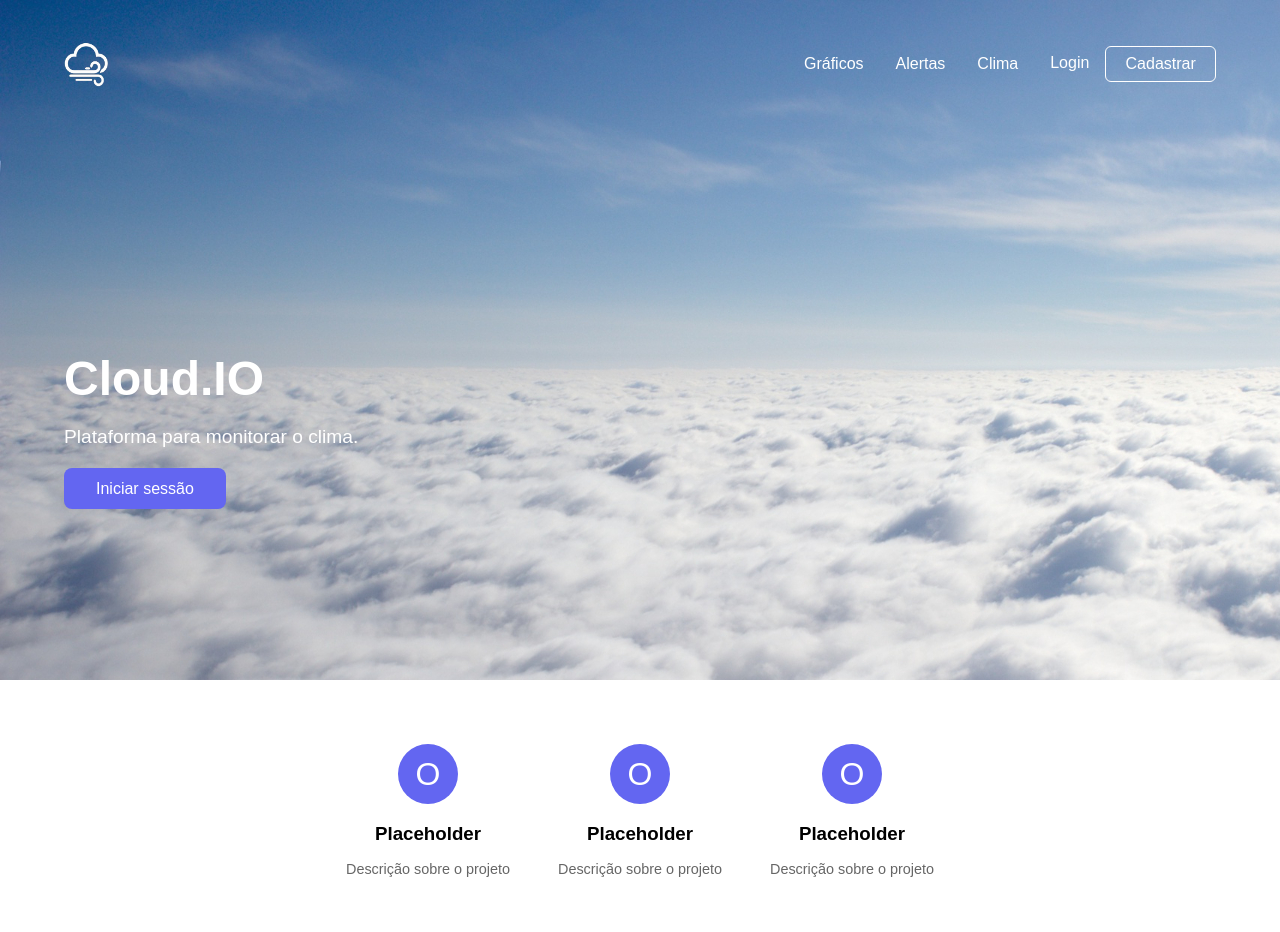
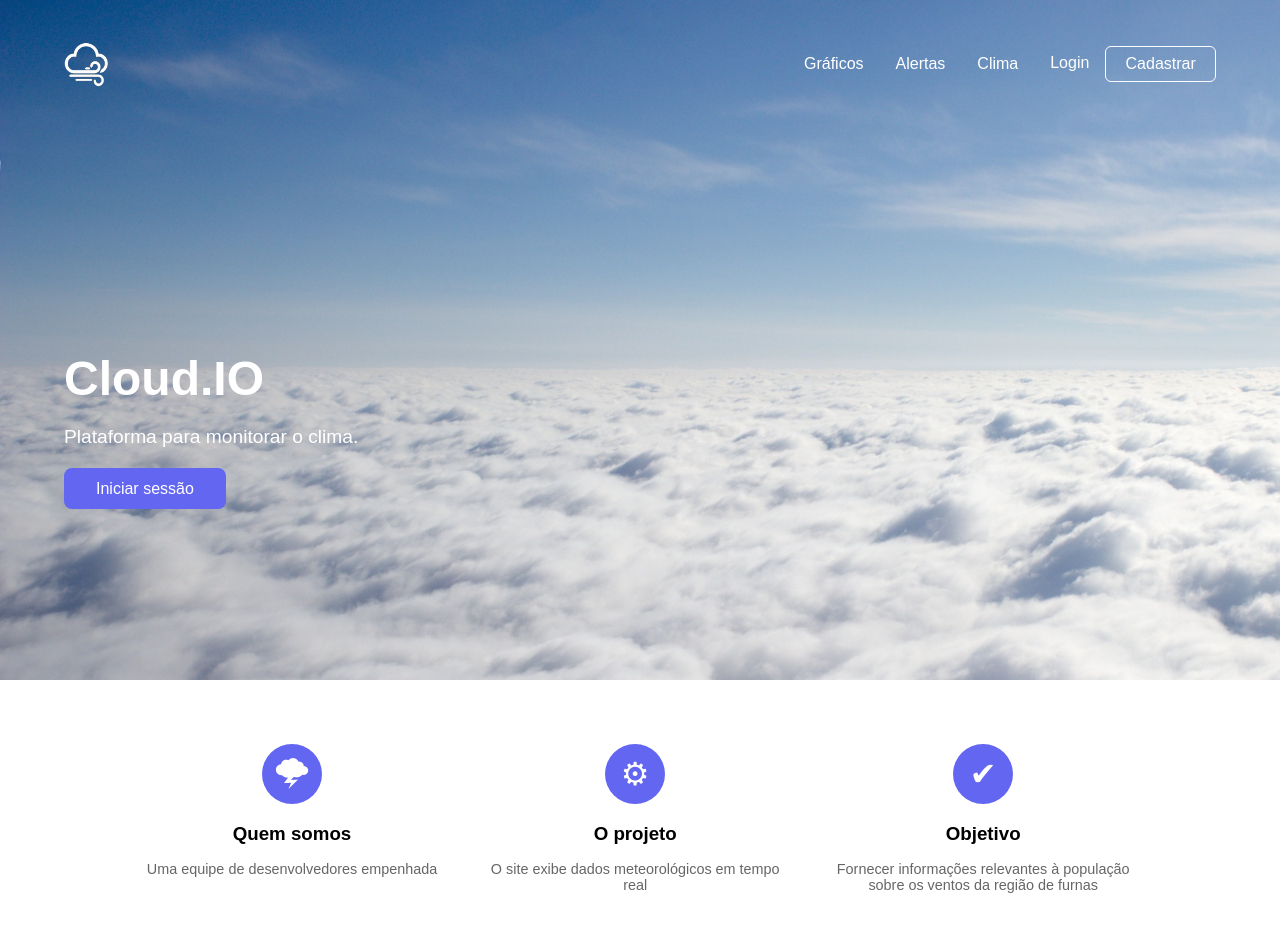
Before and after one commit to AndreHVentura/Cloud.io, a React (Create React App) app in the folder front/: page / in a window 1280 px wide. Shown: the top 932 px of the page. Built offline with nearby package versions, Linux system fonts and the light colour scheme.

Commit message:
Adicionando descrição à pág. inicial

```diff
--- a/front/src/pages/Pagina_Inicial.tsx
+++ b/front/src/pages/Pagina_Inicial.tsx
@@ -18,26 +18,26 @@ const HomePage = () => {
 
       <Features>
         <FeatureCard>
-          <FeatureIcon>O</FeatureIcon>
-          <FeatureTitle>Placeholder</FeatureTitle>
+          <FeatureIcon>🌩</FeatureIcon>
+          <FeatureTitle>Quem somos</FeatureTitle>
           <FeatureDescription>
-            Descrição sobre o projeto
+            Uma equipe de desenvolvedores empenhada
           </FeatureDescription>
         </FeatureCard>
 
         <FeatureCard>
-          <FeatureIcon>O</FeatureIcon>
-          <FeatureTitle>Placeholder</FeatureTitle>
+          <FeatureIcon>⚙</FeatureIcon>
+          <FeatureTitle>O projeto</FeatureTitle>
           <FeatureDescription>
-          Descrição sobre o projeto
+            O site exibe dados meteorológicos em tempo real
           </FeatureDescription>
         </FeatureCard>
 
         <FeatureCard>
-          <FeatureIcon>O</FeatureIcon>
-          <FeatureTitle>Placeholder</FeatureTitle>
+          <FeatureIcon>✔</FeatureIcon>
+          <FeatureTitle>Objetivo</FeatureTitle>
           <FeatureDescription>
-            Descrição sobre o projeto
+            Fornecer informações relevantes à população sobre os ventos da região de furnas
           </FeatureDescription>
         </FeatureCard>
       </Features>
```
